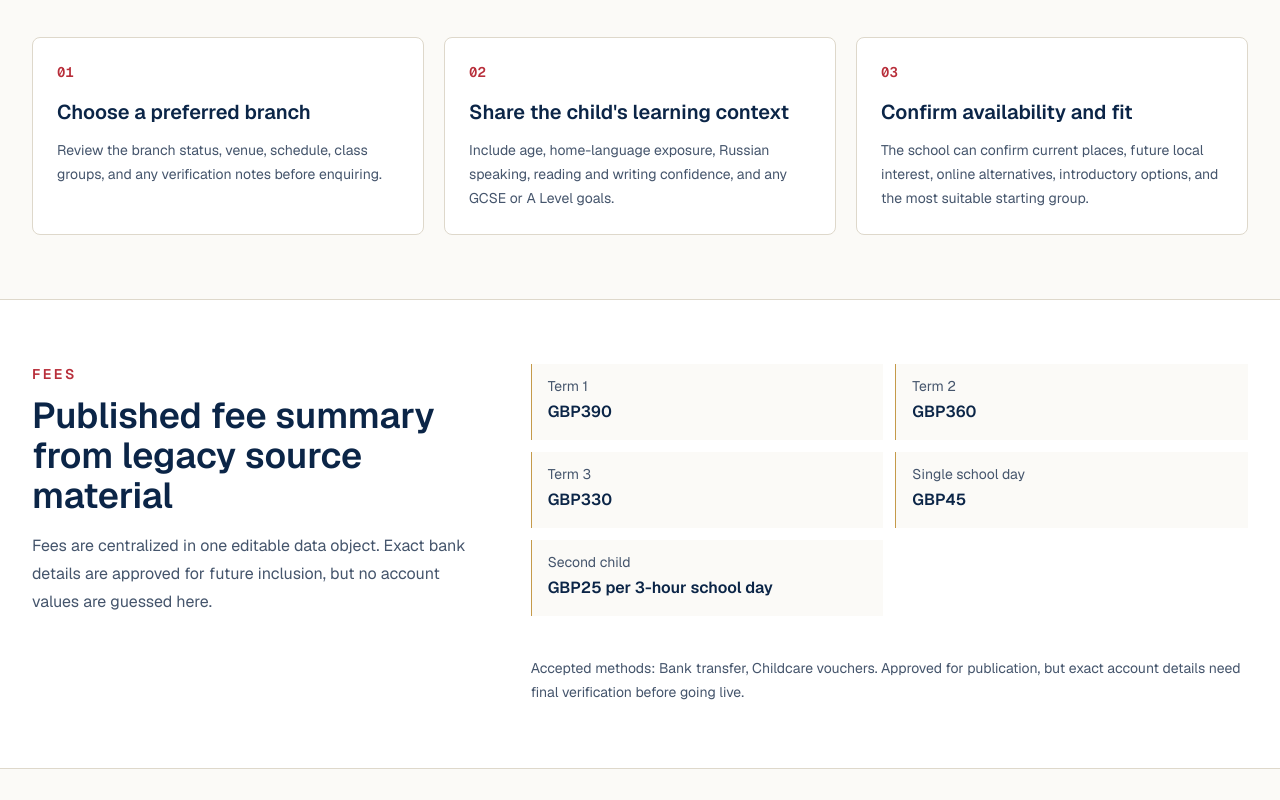
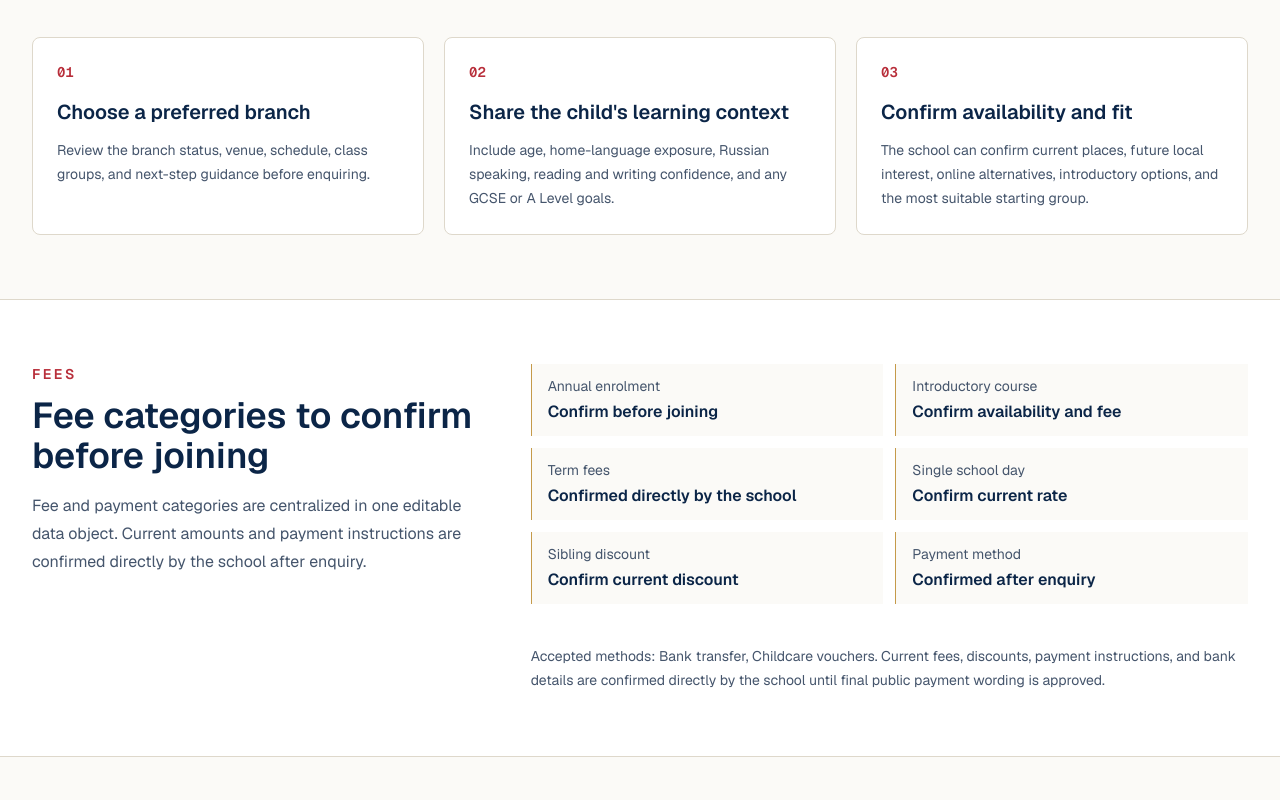
Before and after one commit to AntonV0/pushkins-russian-school, a Next.js app: page /admissions in a window 1280 px wide. Shown: the part 1960-2760 px from the top of the page. Built offline with nearby package versions, Linux system fonts and the light colour scheme.

Commit message:
refactor(content): tighten cautious public wording

```diff
--- a/src/app/about/page.tsx
+++ b/src/app/about/page.tsx
@@ -166,7 +166,7 @@ export default function AboutPage() {
         <div className="mx-auto max-w-7xl px-6 lg:px-8">
           <TrustSignals
             includeReviewQueue
-            intro="The site now separates public credibility signals from proof points that still need verification, so future history, testimonial, partner, staff, and exam-result claims can be added cleanly."
+            intro="The site separates public credibility signals from proof points that need approval, so future history, testimonial, partner, staff, and exam-result claims can be added cleanly."
           />
         </div>
       </section>
--- a/src/app/admissions/page.tsx
+++ b/src/app/admissions/page.tsx
@@ -178,12 +178,12 @@ export default function AdmissionsPage() {
         <div className="mx-auto grid max-w-7xl gap-10 px-6 lg:grid-cols-[0.78fr_1.22fr] lg:px-8">
           <SectionIntro
             eyebrow="Fees"
-            title="Published fee summary from legacy source material"
+            title="Fee categories to confirm before joining"
           >
             <p>
-              Fees are centralized in one editable data object. Exact bank
-              details are approved for future inclusion, but no account values
-              are guessed here.
+              Fee and payment categories are centralized in one editable data
+              object. Current amounts and payment instructions are confirmed
+              directly by the school after enquiry.
             </p>
           </SectionIntro>
           <div className="grid gap-3 sm:grid-cols-2">
--- a/src/app/page.tsx
+++ b/src/app/page.tsx
@@ -141,7 +141,7 @@ export default function Home() {
         <div className="mx-auto max-w-7xl px-6 lg:px-8">
           <TrustSignals
             align="center"
-            intro="Families should be able to see what is confirmed, what is structured, and what is still being reviewed. These signals build confidence without relying on unverified testimonials or partner claims."
+            intro="Families can check the shape of the school network, curriculum, and policy structure before they enquire, with stronger proof points added only after review."
           />
         </div>
       </section>
@@ -162,9 +162,9 @@ export default function Home() {
             tone="dark"
           >
             <p>
-              The curriculum message is intentionally high-level until the
-              headteacher approves class-by-class detail: language confidence,
-              cultural connection, and exam-aware progression.
+              The curriculum page gives parents a clear route into language
+              confidence, cultural connection, and exam-aware progression while
+              detailed class guidance remains easy to update.
             </p>
           </SectionIntro>
 
@@ -268,8 +268,8 @@ export default function Home() {
           >
             <p>
               The enquiry path is designed to help families share the details
-              the school needs, without hiding source uncertainties that still
-              require business confirmation.
+              the school needs, with practical status notes where branch details
+              need final confirmation.
             </p>
           </SectionIntro>
           <div className="mt-10 grid gap-5 md:grid-cols-3">
--- a/src/app/schools/page.tsx
+++ b/src/app/schools/page.tsx
@@ -98,9 +98,8 @@ export default function SchoolsPage() {
             title="Open branches with listed in-person schedules"
           >
             <p>
-              These branches are shown as weekend schools in the current source
-              data. Timetables remain visible with verification notes where old
-              copy conflicts.
+              These branches are presented as weekend schools, with timetable
+              notes shown where older source material needs final confirmation.
             </p>
           </SectionIntro>
           <div className="mt-8 grid gap-5 md:grid-cols-2 xl:grid-cols-3">
@@ -148,7 +147,7 @@ export default function SchoolsPage() {
               Choosing a location
             </p>
             <h2 className="mt-3 text-3xl font-semibold">
-              Send one useful enquiry, even if the branch status is pending
+              Send one useful enquiry, even when details need confirmation
             </h2>
             <p className="mt-4 max-w-2xl text-sm leading-6 text-white/75">
               Share your preferred area, child&apos;s age, current Russian
--- a/src/data/admissions.ts
+++ b/src/data/admissions.ts
@@ -1,7 +1,7 @@
 export const admissionsSteps = [
   {
     title: "Choose a preferred branch",
-    body: "Review the branch status, venue, schedule, class groups, and any verification notes before enquiring.",
+    body: "Review the branch status, venue, schedule, class groups, and next-step guidance before enquiring.",
   },
   {
     title: "Share the child's learning context",
--- a/src/data/contact.ts
+++ b/src/data/contact.ts
@@ -3,8 +3,8 @@ export const contactDetails = {
   email: "info@pushkinsrussianschool.co.uk",
   phoneLabel: "Enquiries by email",
   enquiryFormNote:
-    "The website form now validates initial enquiries server-side. Live delivery/storage still needs final deployment configuration before launch.",
-  registrationCta: "Register interest",
+    "Email directly if you prefer, or use the enquiry form to share the first details the school needs for a helpful reply.",
+  registrationCta: "Start an enquiry",
 };
 
 export const contactSupportNotes = [
@@ -15,15 +15,16 @@ export const contactSupportNotes = [
 
 export const paymentDetails = {
   acceptedMethods: ["Bank transfer", "Childcare vouchers"],
-  enrolmentFee: "GBP30 annual enrolment fee",
-  introductoryCourse: "GBP90 three-week introductory course",
+  enrolmentFee: "Annual enrolment fee",
+  introductoryCourse: "Introductory course",
   termFees: [
-    { label: "Term 1", value: "GBP390" },
-    { label: "Term 2", value: "GBP360" },
-    { label: "Term 3", value: "GBP330" },
-    { label: "Single school day", value: "GBP45" },
-    { label: "Second child", value: "GBP25 per 3-hour school day" },
+    { label: "Annual enrolment", value: "Confirm before joining" },
+    { label: "Introductory course", value: "Confirm availability and fee" },
+    { label: "Term fees", value: "Confirmed directly by the school" },
+    { label: "Single school day", value: "Confirm current rate" },
+    { label: "Sibling discount", value: "Confirm current discount" },
+    { label: "Payment method", value: "Confirmed after enquiry" },
   ],
   bankDetailsStatus:
-    "Approved for publication, but exact account details need final verification before going live.",
+    "Current fees, discounts, payment instructions, and bank details are confirmed directly by the school until final public payment wording is approved.",
 };
--- a/src/data/faqs.ts
+++ b/src/data/faqs.ts
@@ -84,22 +84,22 @@ export const faqGroups: FaqGroup[] = [
   {
     title: "Fees and payment",
     summary:
-      "What can be shown now, and what still needs final payment verification.",
+      "How families should treat fee and payment information before joining.",
     items: [
       {
-        question: "Where are the fees listed?",
+        question: "Where can I confirm current fees?",
         answer:
-          "The admissions page and each school page show the legacy fee summary from centralized payment data so it can be updated in one place.",
+          "The admissions page and each school page show fee categories, but current amounts are confirmed directly by the school after enquiry.",
       },
       {
         question: "Are bank details published yet?",
         answer:
-          "No exact account values are guessed. Bank details are approved for future inclusion, but the account information remains a verification placeholder until final values are confirmed.",
+          "No. Payment instructions and bank details are provided directly by the school until the final public payment wording is approved.",
       },
       {
         question: "Can families use childcare vouchers?",
         answer:
-          "The legacy payment source lists childcare vouchers as an accepted method, alongside bank transfer. This remains centralized for final confirmation.",
+          "Childcare vouchers are listed as a payment route to confirm. Ask in the enquiry so the school can confirm the current method and any required reference.",
       },
     ],
   },
@@ -121,7 +121,7 @@ export const faqGroups: FaqGroup[] = [
       {
         question: "Will the website store enquiry form information?",
         answer:
-          "Not yet. The current enquiry form prepares a structured email draft and does not store or submit information through the website backend.",
+          "The enquiry form validates only the first details needed for a reply. Live storage should be enabled only after privacy wording, retention, staff access, and Supabase row-level security are approved.",
       },
     ],
   },
--- a/src/data/learning-options.ts
+++ b/src/data/learning-options.ts
@@ -75,7 +75,7 @@ export const learningOptions: LearningOption[] = [
       href: "/contact?intent=online-learning#enquiry-form",
     },
     verificationNote:
-      "Volna URL is retained from existing source data; current offer details should be confirmed before launch.",
+      "Confirm current Volna offer details before relying on specific pricing, lesson format, or availability.",
   },
   {
     id: "gcse-russian",
@@ -97,7 +97,7 @@ export const learningOptions: LearningOption[] = [
       href: "/contact?intent=exam-preparation#enquiry-form",
     },
     verificationNote:
-      "Public URL/linking for GCSERussian.com should be confirmed before adding an external button.",
+      "Confirm the public GCSERussian.com URL before adding an external button.",
   },
 ];
 
```
Also changed, not shown: src/app/schools/[slug]/page.tsx (+8 -9 lines), src/data/schools.ts (+7 -7 lines).
